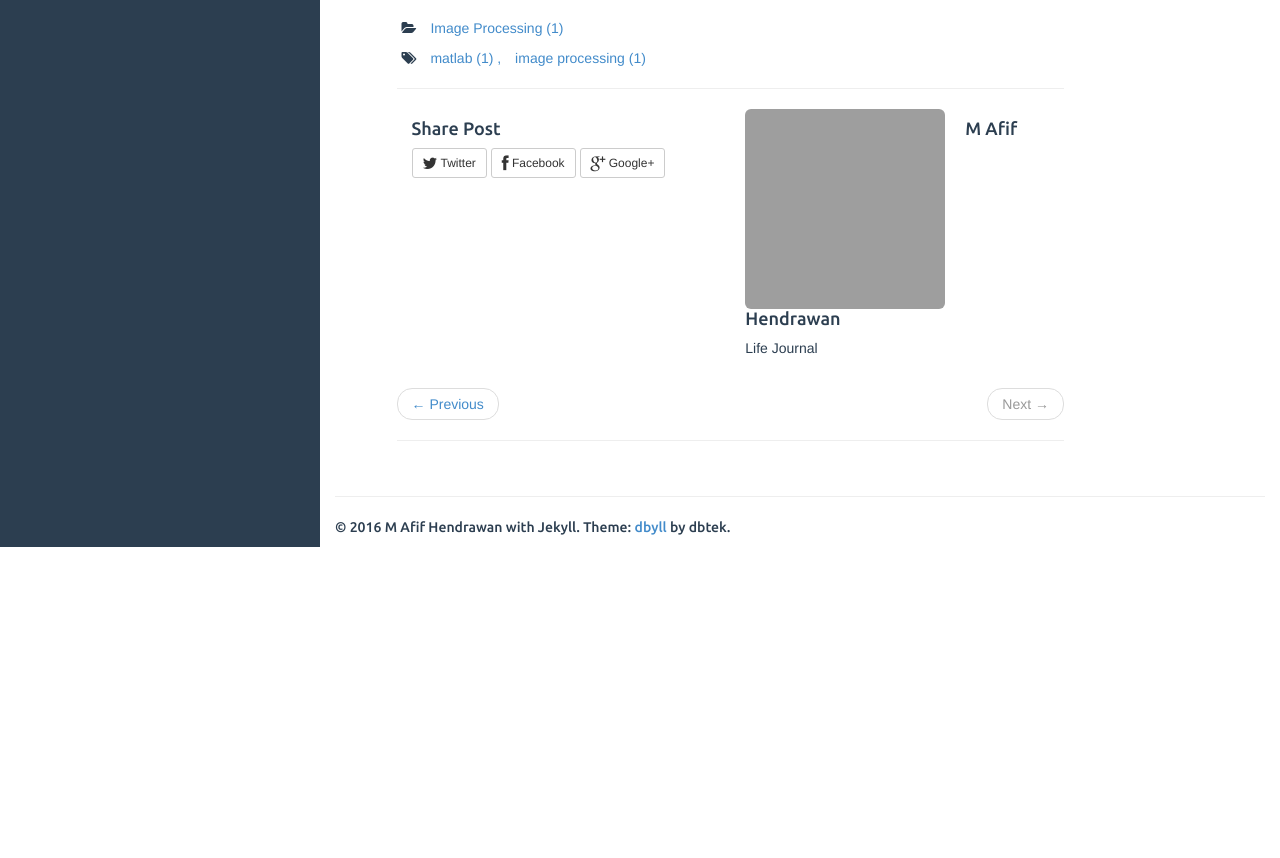
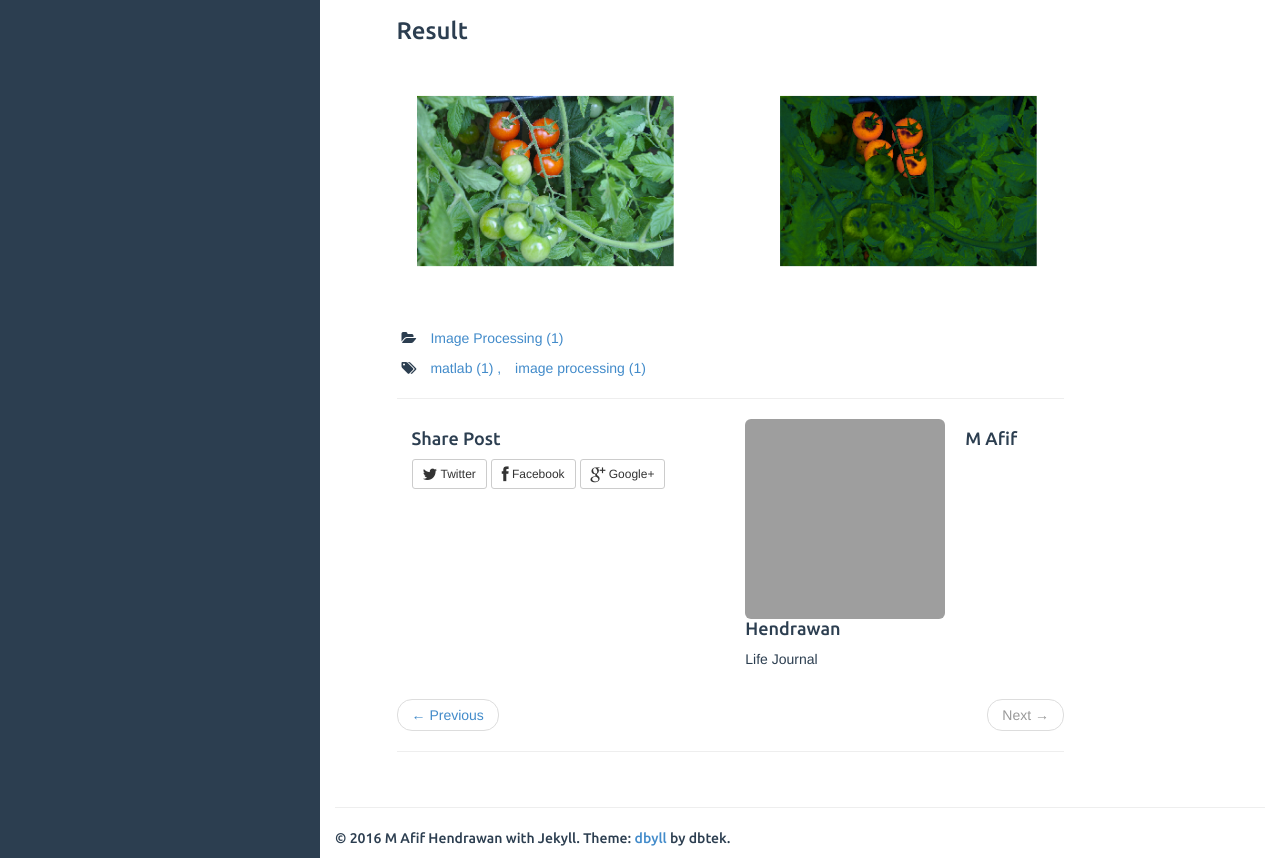
Before and after one commit to afifhendrawan/afifhendrawan.github.io, a Jekyll site: the page built from _posts/2016-09-21-miyazakis-specular-free.markdown, in a window 1280 px wide and 1270 px high. Shown: the part 412-1270 px from the top of the window. Built offline with Jekyll 4.4.1, drawn with Linux system fonts in a browser that asks for light colours; comment, search, counter and statistics services are not loaded; grey boxes are pictures that could not be loaded.

Commit message:
Miyazaki's Specular-free post update 2

```diff
--- a/_posts/2016-09-21-miyazakis-specular-free.markdown
+++ b/_posts/2016-09-21-miyazakis-specular-free.markdown
@@ -10,3 +10,8 @@ date: 2016-09-21T11:24:57+07:00
 I have tried to implement Miyazaki's specular-free method on MATLAB. I'm new at image processing, so if you find anything wrong about this script, please leave a comment. This script based on ***Daisuke Miyazaki et al.*** publication "Polarization-based Inverse Rendering from a Single View" and awesome explanation at [this page](http://www.cg.info.hiroshima-cu.ac.jp/~miyazaki/knowledge/teche40.html)
 
 <script src="https://gist.github.com/hndr91/475137161706044db70fcc2fca496e13.js"></script>
+
+### Result
+![alt text][result]
+
+[result]: /assets/media/miyazaki.png "Result"
```
